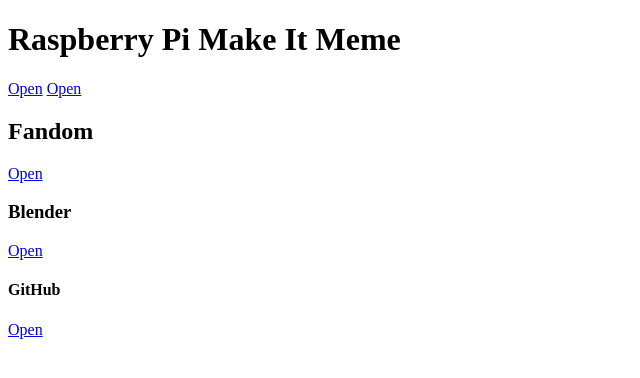
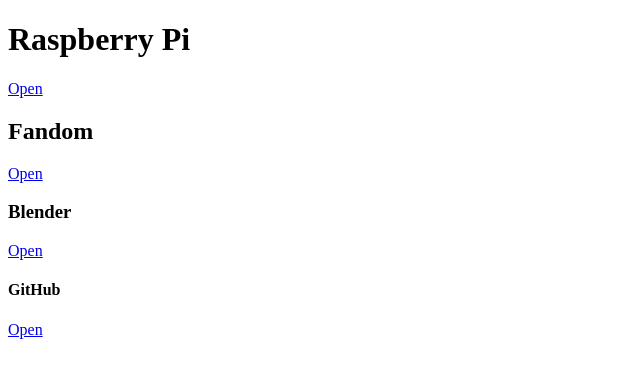
Before and after one commit to Metot1453/kullaniciadi.github.io, a plain HTML site: page index.html in a window 1280 px wide. Shown: the whole page, without its empty margins (0-640 px from the left). Drawn offline with Linux system fonts and the light colour scheme.

Commit message:
Update heading and remove link in index.html
Removed 'Make It Meme' from the heading and one link.

```diff
--- a/index.html
+++ b/index.html
@@ -5,9 +5,8 @@
   <title>Yönlendirme Sayfası</title>
 </head>
 <body>
-  <h1>Raspberry Pi            Make It Meme</h1>
+  <h1>Raspberry Pi</h1>
   <a href="https://www.raspberrypi.com">Open</a>
-  <a href="https://makeitmeme.com/tr/">Open</a>
   <h2>Fandom</h2>
   <a href="https://www.fandom.com">Open</a>
   <h3>Blender</h3>
```
